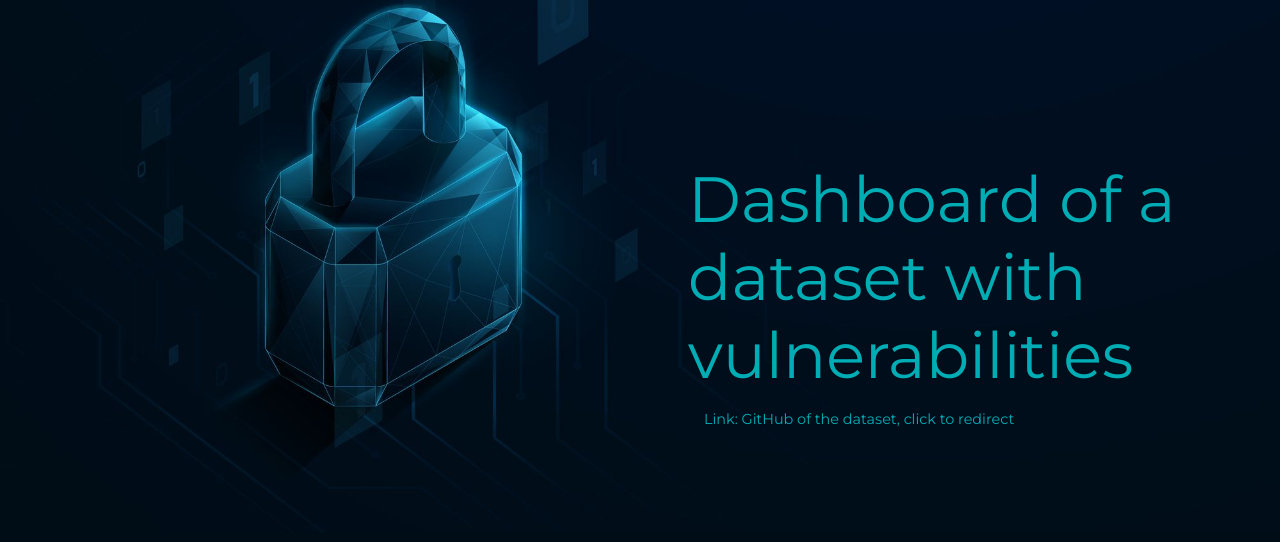
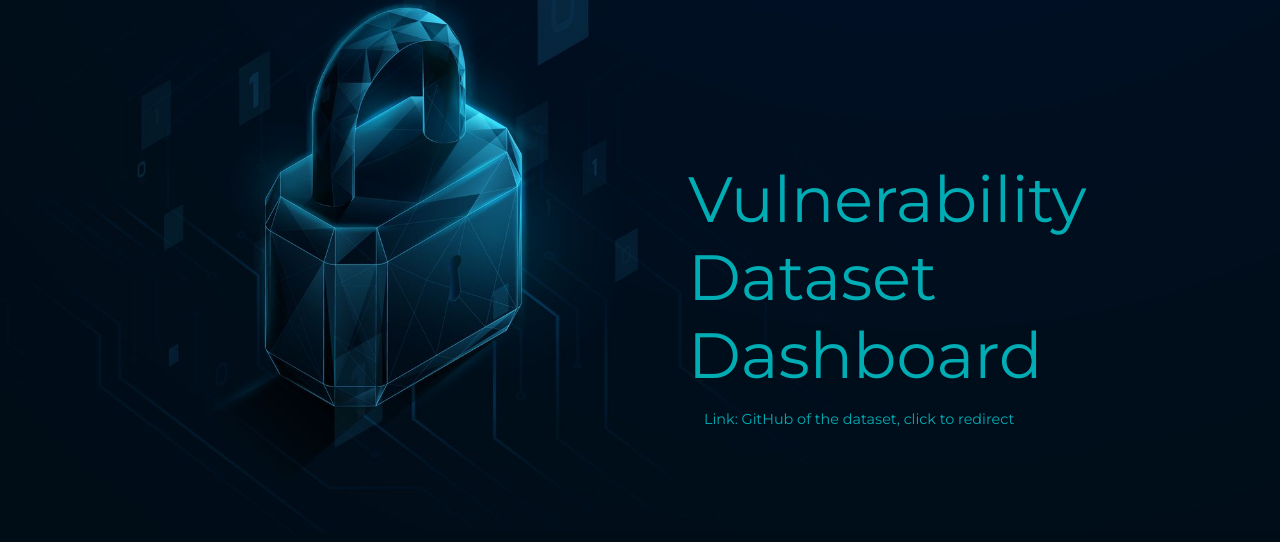
Before and after one commit to JoaoRafaelHenriques/CVEDetailsScrapeDashBoard, a Flask app: page / in a window 1280 px wide. Shown: the part 142-684 px from the top of the page. Run offline with Flask 3, Linux system fonts and the light colour scheme.

Commit message:
feat: new welcome phrase

```diff
--- a/src/templates/home.html
+++ b/src/templates/home.html
@@ -54,7 +54,10 @@
             </div>
             <div class = "invisivel">
                 <a class = "textoIntroManeiro">
-                    Dashboard of a dataset with vulnerabilities
+                    Vulnerability Dataset
+                </a>
+                <a class = "textoIntroManeiro">
+                    Dashboard
                 </a>
                 <a class = "git" href="https://github.com/JoaoRafaelHenriques/CVEDetailsScrapeDataset">
                     Link: GitHub of the dataset, click to redirect
```
